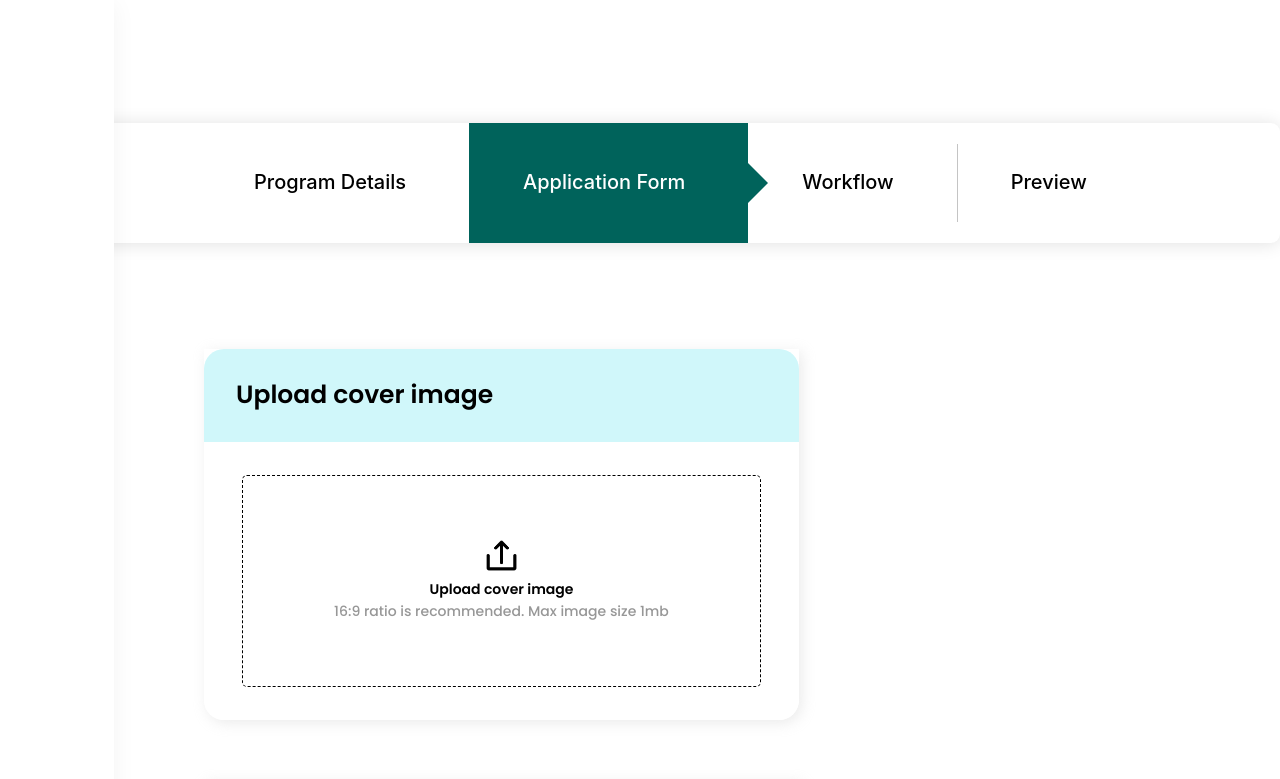
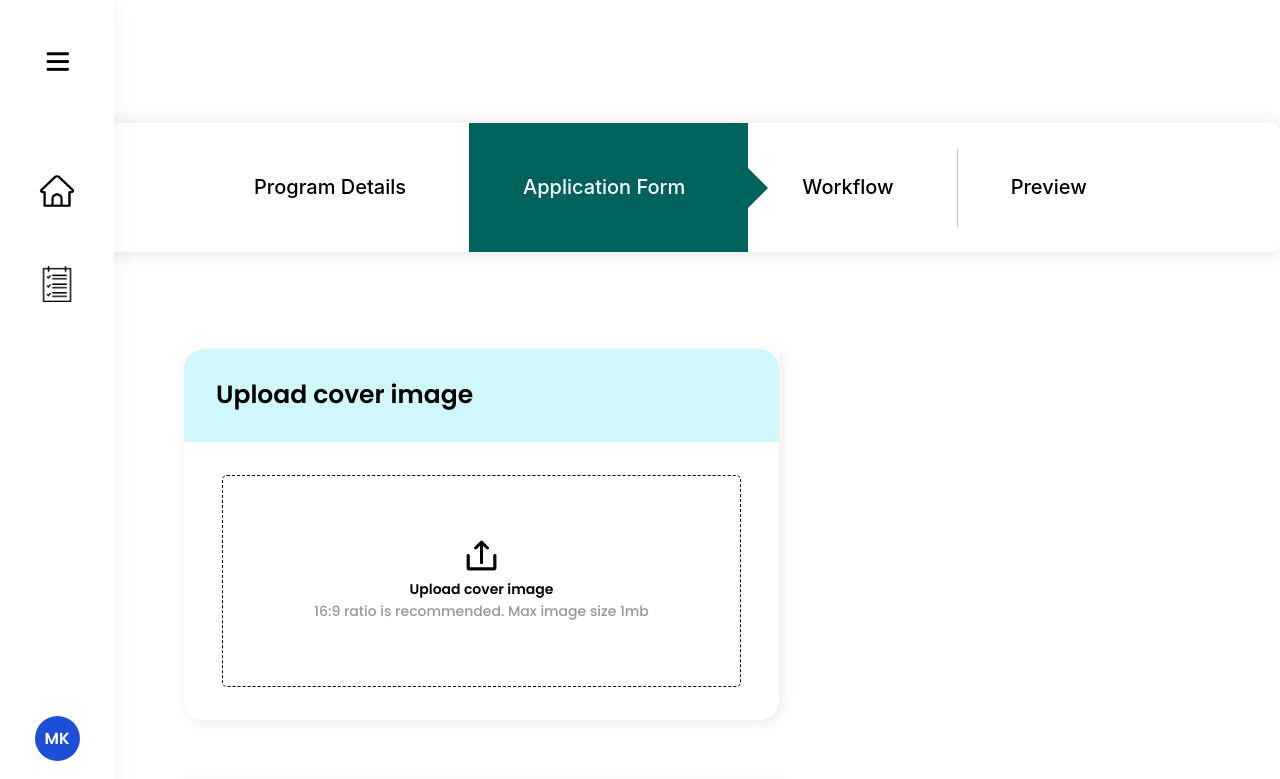
Before and after one commit to mrpeski/gusto, a React (Create React App) app: page / in a window 1280 px wide. Shown: the top 779 px of the page. Built offline with nearby package versions, Linux system fonts and the light colour scheme.

Commit message:
Style Sidebar

```diff
--- a/src/App.css
+++ b/src/App.css
@@ -27,12 +27,15 @@
 }
 .Sidebar {
   width: 114px;
-  min-height: 100%;
-  position: sticky;
+  min-height: 100vh;
+  position: fixed;
   top: 0;
   background: #FFF;
   box-shadow: 0px 4px 23px 0px rgba(0, 0, 0, 0.05);
   z-index: 9999;
+  display: flex;
+	flex-direction: column;
+	align-items: center;
 }
 .Content-wrapper {
   flex: 1;
@@ -48,7 +51,7 @@
   overflow: clip;
 }
 .Navigation-list {
-  height: 120px;
+  height: 129px;
   align-items: center;
   justify-content: flex-start;
   display: flex;
@@ -99,9 +102,52 @@ position: relative;
 }
 .Content {
   margin-top: 113px;
+  margin-left: 114px;
   padding: 113px 70px
 }
 /* Layout */
+
+/* Sidebar */
+  .Sidebar > .header, .Sidebar > .footer {
+    height: 123px;
+    display: flex;
+    justify-content: center;
+    align-items: center;
+  }
+  .Sidebar > .footer {
+    justify-self: flex-end;
+  }
+  .SideNav-list {
+    display: flex;
+    flex-direction: column;
+    justify-content: flex-start;
+    gap: 50px;
+    padding-top: 50px;
+    min-height: 200px;
+    flex: 1;
+  }
+  .SideNav-link {
+
+  }
+  .SideNav-link .icon {
+    width: 36px;
+    object-fit: contain;
+  }
+  .Avatar {
+    background-color: #1D4ED8;
+    color: white;
+    display: flex;
+    align-items: center;
+    justify-content: center;
+    border-radius: 26px;
+    width: 45px;
+    height: 45px;
+    font-size: 16px;
+    font-weight: 600;
+  }
+/* Sidebar */
+
+
 /* Upload Cover Image */
 .Upload-cover {
   height: 210px;
--- a/src/components/SideNav.tsx
+++ b/src/components/SideNav.tsx
@@ -1,11 +1,13 @@
 import React from "react"
 
 const SideNav = () => {
-    return <nav className="Navigation-list">
-        <a className="Navigation-link" href="">Program Details</a>
-        <a className="Navigation-link active" href="">Application Form</a>
-        <a className="Navigation-link" href="">Workflow</a>
-        <a className="Navigation-link" href="">Preview</a>
+    return <nav className="SideNav-list">
+        <a className="SideNav-link" href="">
+            <img src="/icons/home_icon.png" className="icon"/>
+        </a>
+        <a className="SideNav-link" href="">
+            <img src="/icons/checklist_icon.png" className="icon"/>
+        </a>
     </nav>
 }
 
--- a/src/components/Sidebar.tsx
+++ b/src/components/Sidebar.tsx
@@ -1,7 +1,17 @@
 import React from "react"
+import SideNav from "./SideNav"
 
 const Sidebar = () => {
     return <>
+        <section className="header">
+            <button className="Button Menu">
+                <img src="/icons/menu_icon.svg" alt="Menu" />
+            </button>
+        </section>
+    <SideNav />
+    <section className="footer">
+        <span className="Avatar">MK</span>
+    </section>
     </>
 }
 
```
